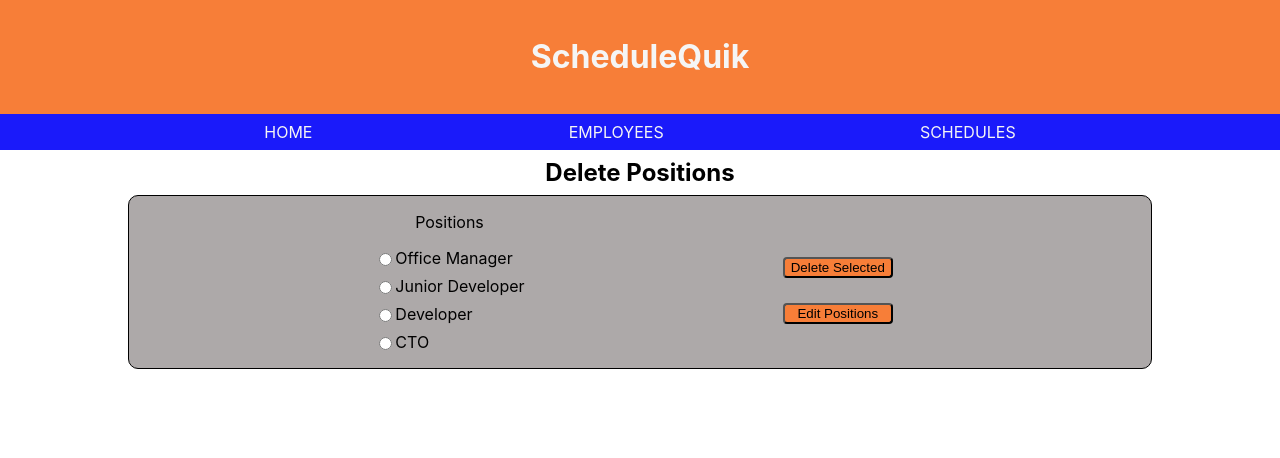
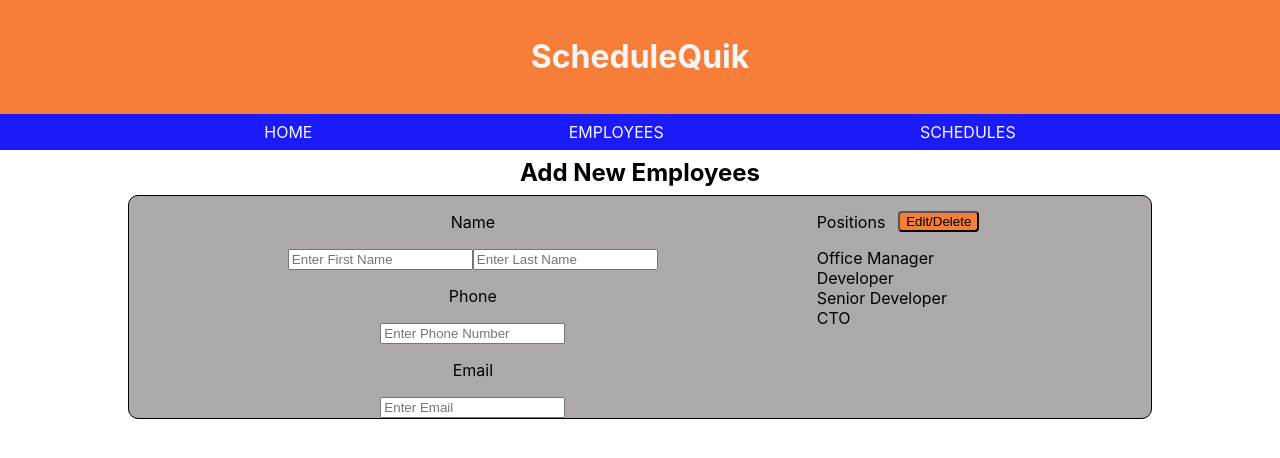
Before and after one commit to StPeteFrank/schedulequik, a React (Create React App) app: page / in a window 1280 px wide. Shown: the top 458 px of the page. Built offline with nearby package versions, Linux system fonts and the light colour scheme.

Commit message:
AddNewEmployee intial commit.

```diff
--- a/src/AddNewEmployees.js
+++ b/src/AddNewEmployees.js
@@ -5,6 +5,39 @@ class AddNewEmployees extends Component {
     return (
       <div>
         <h2>Add New Employees</h2>
+        <div className="AddNewEmployeeContainer">
+          <section>
+            <div className="AddNewName">
+              <p>Name</p>
+            </div>
+            <div className="InputName">
+              <input type="text" placeholder="Enter First Name" />
+              <input type="text" placeholder="Enter Last Name" />
+            </div>
+            <div className="AddNewPhone">
+              <p>Phone</p>
+            </div>
+            <div className="InputPhone">
+              <input type="text" placeholder="Enter Phone Number" />
+            </div>
+            <div className="AddNewEmail">
+              <p>Email</p>
+            </div>
+            <div className="InputEmail">
+              <input type="text" placeholder="Enter Email" />
+            </div>
+          </section>
+
+          <section className="PositionsList">
+            <div className="EditDeleteButton">
+              <p>Positions</p> <button>Edit/Delete</button>
+            </div>
+            <li>Office Manager</li>
+            <li>Developer</li>
+            <li>Senior Developer</li>
+            <li>CTO</li>
+          </section>
+        </div>
       </div>
     )
   }
--- a/src/App.js
+++ b/src/App.js
@@ -29,8 +29,8 @@ class App extends Component {
         {/* <Schedules /> */}
         {/* <AddPositions /> */}
         {/* <EditPositions /> */}
-        <DeletePositions />
-        {/* <AddNewEmployees /> */}
+        {/* <DeletePositions /> */}
+        <AddNewEmployees />
         {/* <QuikShiftAdd /> */}
         {/* <QuikShiftEdit /> */}
       </div>
--- a/src/index.css
+++ b/src/index.css
@@ -205,3 +205,17 @@ button {
   flex-direction: row;
   margin-bottom: 1vh;
 }
+.AddNewEmployeeContainer {
+  border: 1px solid black;
+  border-radius: 10px;
+  display: flex;
+  justify-content: space-evenly;
+  background-color: rgb(173, 169, 169);
+  margin-left: 10vw;
+  margin-right: 10vw;
+}
+.AddNewEmployeeContainer button {
+  border-radius: 4px;
+  margin: 1vw;
+  background-color: rgb(247, 126, 56);
+}
```
